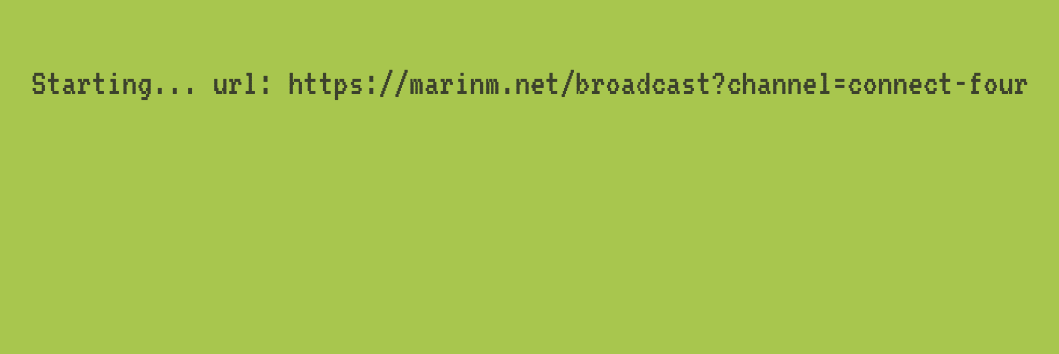
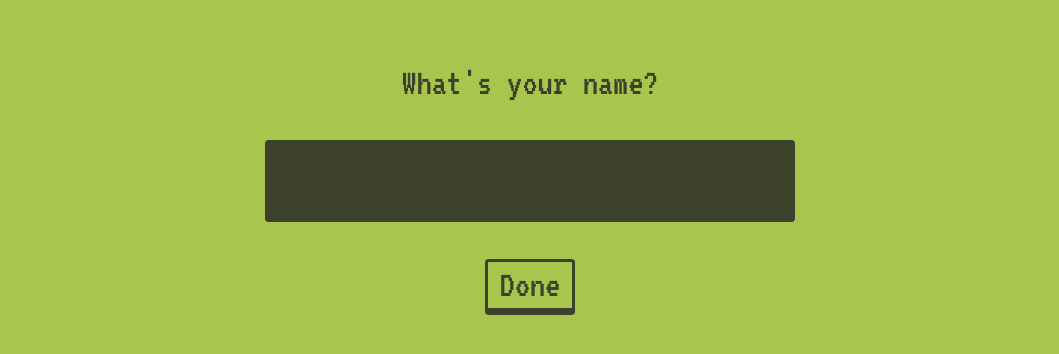
Before and after one commit to marinm/connect-four, a React (Vite) app: page / in a window 1280 px wide. Shown: the top 354 px of the page, without its empty margins (110-1169 px from the left). Built offline with nearby package versions, Linux system fonts and the light colour scheme.

Commit message:
use sequence of state checks to decide page

```diff
--- a/src/components/NamePage.tsx
+++ b/src/components/NamePage.tsx
@@ -2,11 +2,11 @@ import { useEffect, useRef, useState } from "react";
 
 type PropType = {
     currentName: string;
-    saveName: (name: string) => void;
+    setName: (name: string) => void;
 };
 
-export default function NamePage({ currentName, saveName }: PropType) {
-    const [name, setName] = useState<string>(currentName);
+export default function NamePage({ currentName, setName }: PropType) {
+    const [value, setValue] = useState<string>(currentName);
     const inputRef = useRef<HTMLInputElement>(null);
 
     function setSanitizedName(input: string): void {
@@ -18,22 +18,22 @@ export default function NamePage({ currentName, saveName }: PropType) {
             .split("")
             .filter((c) => validChars.includes(c))
             .join("");
-        setName(sanitized);
+        setValue(sanitized);
     }
 
     function trySave() {
-        if (!name) {
+        if (!value) {
             return;
         }
 
-        saveName(name);
+        setName(value);
     }
 
     useEffect(() => {
         if (inputRef.current != null) {
             inputRef.current.focus();
         }
-    }, [inputRef.current]);
+    }, []);
 
     return (
         <div className="page">
@@ -42,7 +42,7 @@ export default function NamePage({ currentName, saveName }: PropType) {
                 type="text"
                 ref={inputRef}
                 autoComplete="off"
-                value={name}
+                value={value}
                 onChange={(event) => setSanitizedName(event.target.value)}
             />
             <button type="button" onClick={trySave}>
--- a/src/components/Pages.tsx
+++ b/src/components/Pages.tsx
@@ -1,14 +1,22 @@
 import { useContext, useState } from "react";
 import { SocketContext } from "../contexts/SocketContext";
+import NamePage from "./NamePage";
 
 export function Pages() {
-    const [page] = useState<string>("start");
     const socket = useContext(SocketContext);
+    const [name, setName] = useState<string>("");
 
-    switch (page) {
-        case "start":
-            return "Starting... url: " + socket?.url;
+    if (socket === null) {
+        return "";
     }
 
-    return "Error";
+    if (!socket.isOnline) {
+        return "No internet connection";
+    }
+
+    if (!name) {
+        return <NamePage currentName={name} setName={setName} />;
+    }
+
+    return "Playing as " + name;
 }
```
